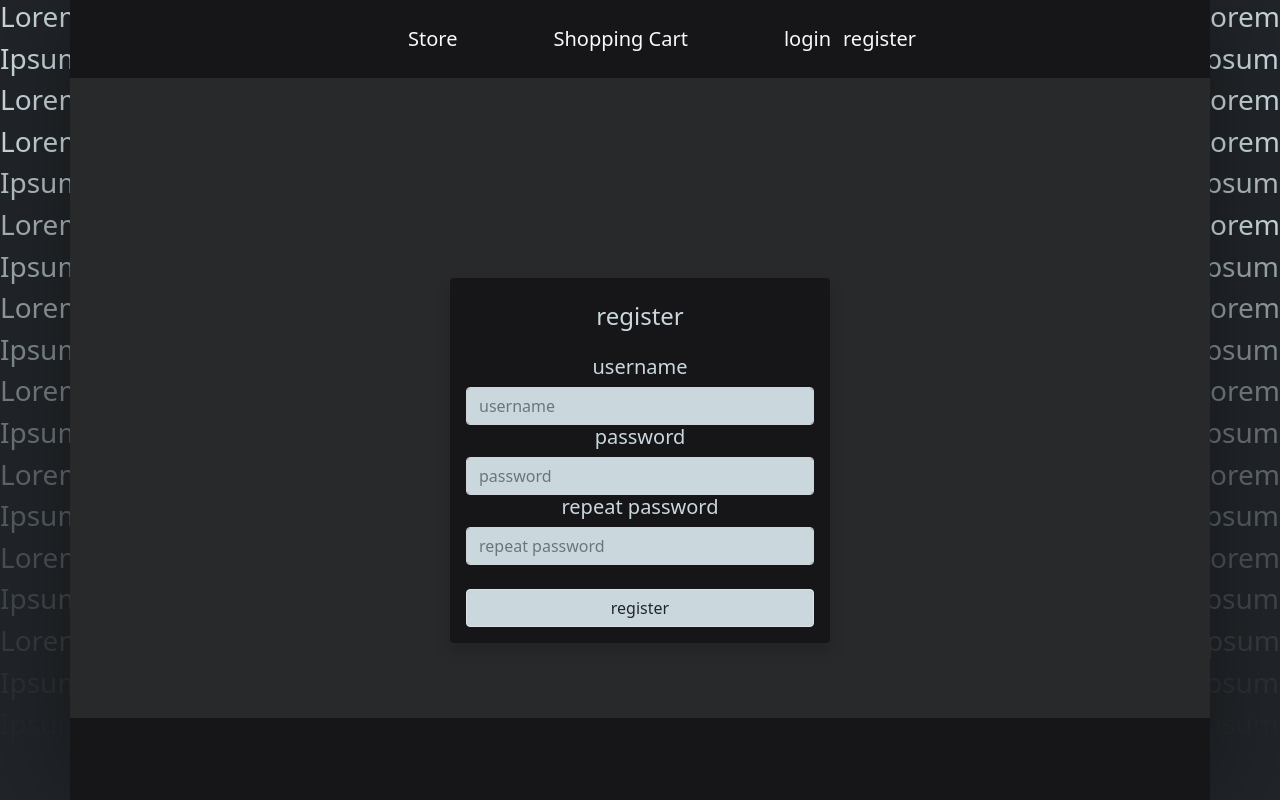
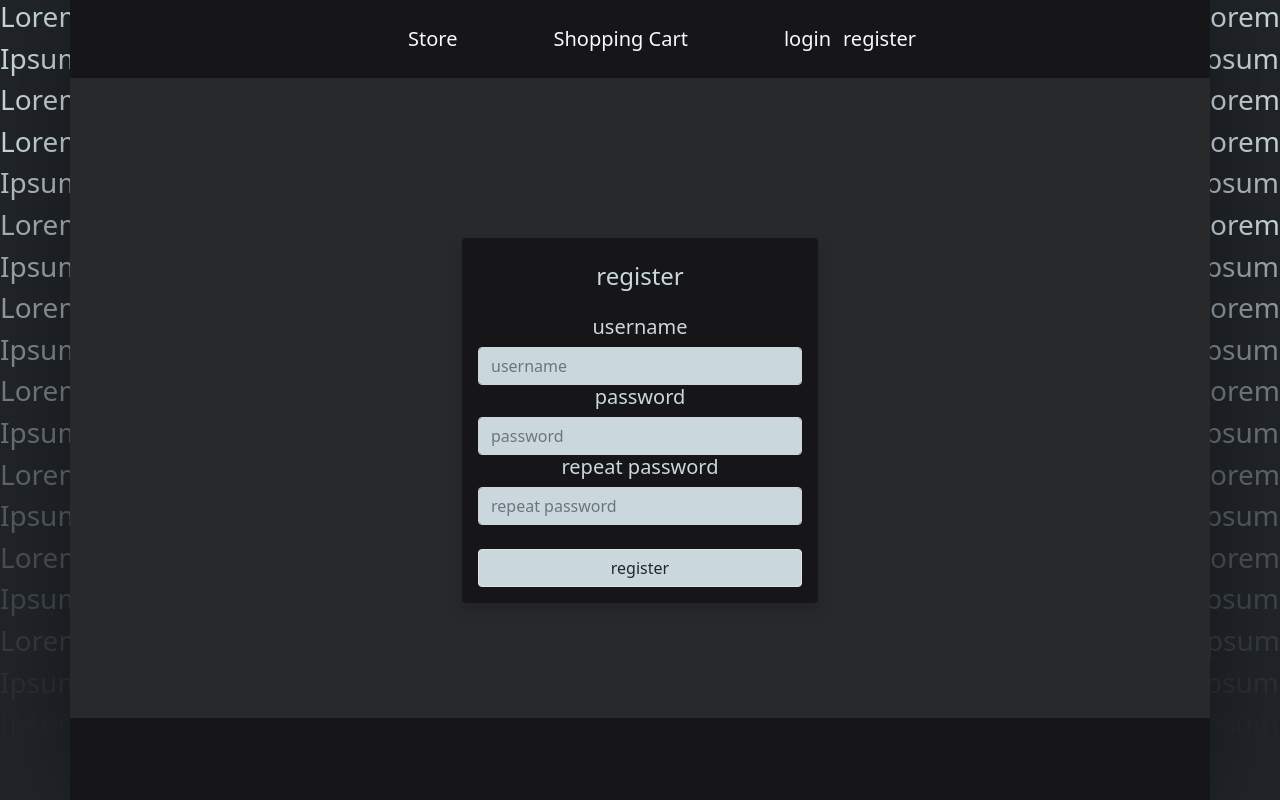
Before and after one commit to neongm/lorem-store, a Django app: page /register/ in a window 1280 px wide. Run offline with Django 3.2, Linux system fonts and the light colour scheme.

Commit message:
fixed logen/register page styles

```diff
--- a/templates/acc/register.html
+++ b/templates/acc/register.html
@@ -4,7 +4,8 @@
 
 
 <div class="row justify-content-center bg-dark" style="height: 80vh;">
-    <div class="col-xl-4 col-lg-5 col-md-6 col-sm-8 bg-lorem shadow p-3 rounded" style="margin: 200px 0px;">
+    <div class="col-xl-4 col-lg-5 col-md-6 col-sm-8" style="margin: 20vh 0px;">
+        <div class="bg-lorem shadow p-3 rounded">
             <h4 class=" m-2 text-ipsum text-center">register</h4>
 
             <form method="POST" class="mt-4">
@@ -20,11 +21,11 @@
             </form>
             {% for message in messages %} <!-- displaying the messages if there is any: -->
             <br>
-        <div class="rounded p-1 bg-primary">
-            <h6 class="text-ipsum text-center mt-1">{{message}}</h6>
+            <div class="rounded p-1 bg-warning">
+                <h6 class="text-dark text-center mt-1">{{message}}</h6>
             </div>
             {% endfor %}
-
+        </div>
     </div>
     <br>
 </div>
```
Also changed, not shown: templates/acc/login.html (+6 -4 lines). Lines whose indentation alone changed are shown as unchanged.
